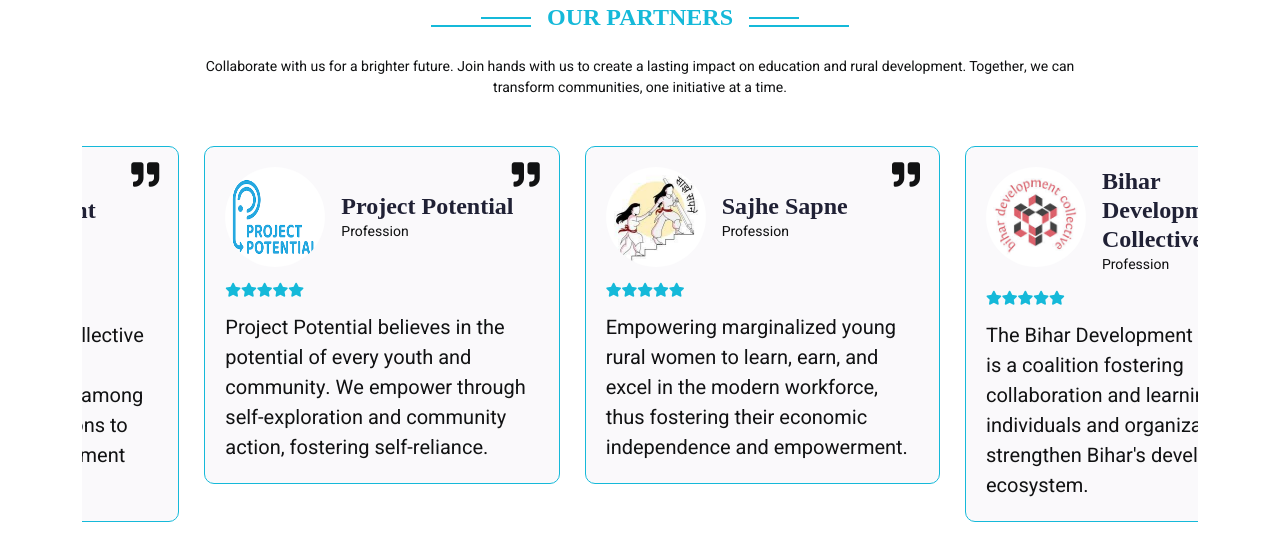
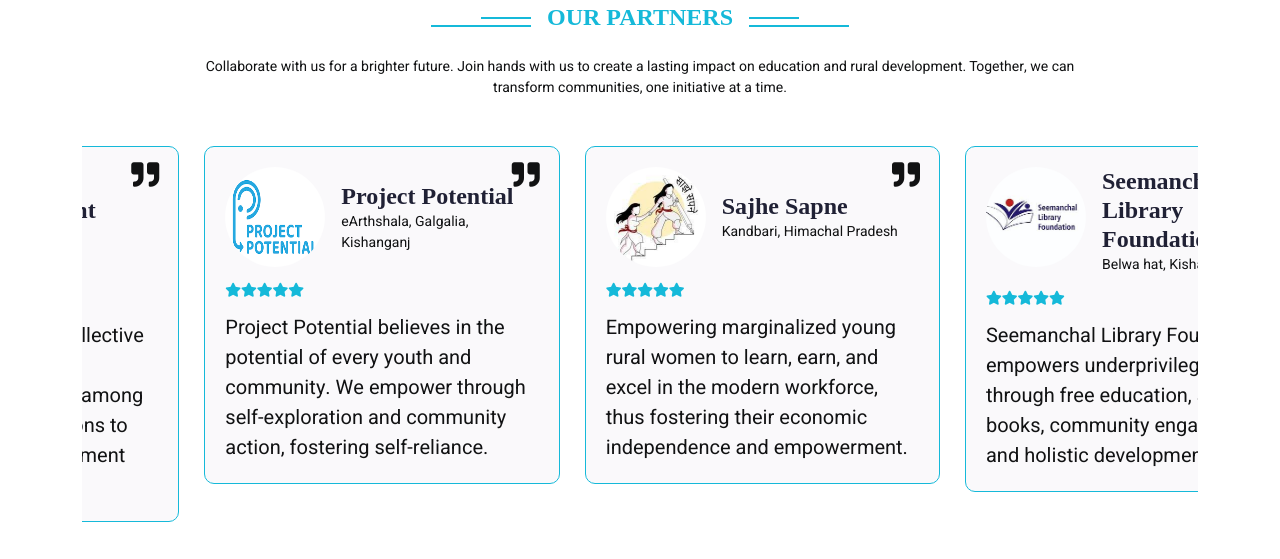
Before and after one commit to Jai-kishan/asf-ui, a plain HTML site: page index.html in a window 1280 px wide. Shown: the part 4886-5445 px from the top of the page. Drawn offline with nearby package versions, Linux system fonts and the light colour scheme.

Commit message:
updated partenr details and team pic

```diff
--- a/index.html
+++ b/index.html
@@ -506,7 +506,7 @@
                         </div>
                         <div class="ps-3 my-auto">
                             <h4 class="mb-0">Bihar Development Collective</h4>
-                            <p class="m-0">Profession</p>
+                            <p class="m-0">Bihar</p>
                         </div>
                     </div>
                     <div class="partner-content">
@@ -530,7 +530,7 @@
                         </div>
                         <div class="ps-3 my-auto">
                             <h4 class="mb-0">Project Potential</h4>
-                            <p class="m-0">Profession</p>
+                            <p class="m-0">eArthshala, Galgalia, Kishanganj</p>
                         </div>
                     </div>
                     <div class="partner-content">
@@ -554,7 +554,7 @@
                         </div>
                         <div class="ps-3 my-auto">
                             <h4 class="mb-0">Sajhe Sapne</h4>
-                            <p class="m-0">Profession</p>
+                            <p class="m-0">Kandbari, Himachal Pradesh</p>
                         </div>
                     </div>
                     <div class="partner-content">
@@ -567,6 +567,29 @@
                         </div>
                         <p class="fs-5 m-0 pt-3">Empowering marginalized young rural women to learn, earn, and excel in
                             the modern workforce, thus fostering their economic independence and empowerment.</p>
+                    </div>
+                </div>
+                <div class="partner-item rounded bg-light">
+                    <div class="d-flex mb-3">
+                        <img src="img/partners/Seemanchal.jpeg" class="img-fluid rounded-circle flex-shrink-0" alt="">
+                        <div class="position-absolute" style="top: 15px; right: 20px;">
+                            <i class="fa fa-quote-right fa-2x"></i>
+                        </div>
+                        <div class="ps-3 my-auto">
+                            <h4 class="mb-0">Seemanchal Library Foundation</h4>
+                            <p class="m-0">Belwa hat, Kishanganj, Bihar</p>
+                        </div>
+                    </div>
+                    <div class="partner-content">
+                        <div class="d-flex">
+                            <i class="fas fa-star text-primary"></i>
+                            <i class="fas fa-star text-primary"></i>
+                            <i class="fas fa-star text-primary"></i>
+                            <i class="fas fa-star text-primary"></i>
+                            <i class="fas fa-star text-primary"></i>
+                        </div>
+                        <p class="fs-5 m-0 pt-3">Seemanchal Library Foundation empowers underprivileged children through
+                            free education, access to books, community engagement, and holistic development.</p>
                     </div>
                 </div>
             </div>
```
Also changed, not shown: team.html (+1 -1 lines), img/partners/Seemanchal.jpeg (added), img/partners/seemanchal.png (deleted), img/team/12-removebg.png (added), img/team/12.png (added), img/team/13.png (added), img/team/a1.png (added), img/team/a2.png (added), img/team/a3.png (added), img/team/a4.png (added), img/team/a5.png (added), img/team/a6.png (added), img/team/annu10.png (deleted).
